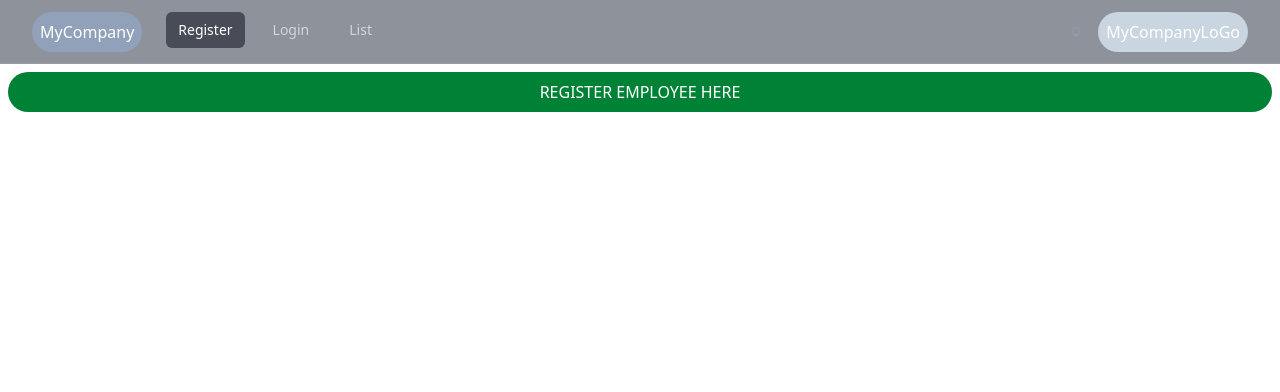
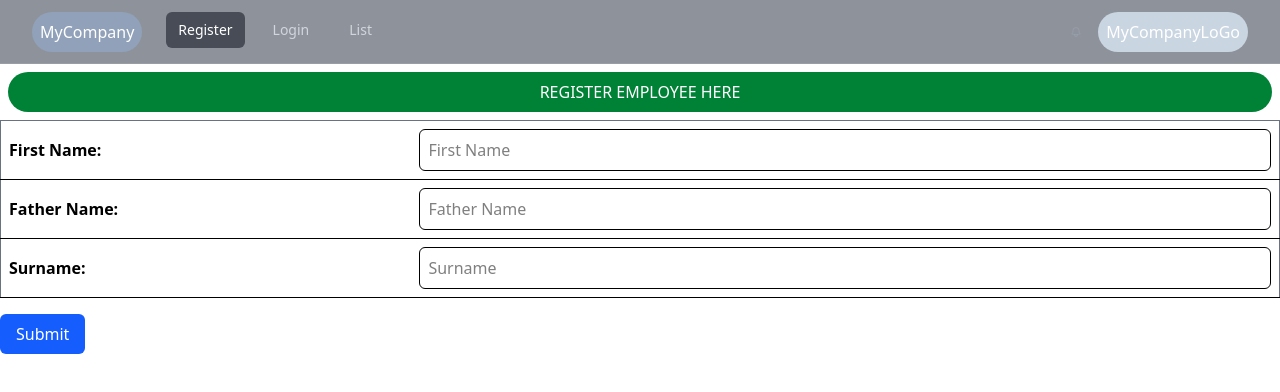
Before and after one commit to JakManC/EmployeeFrontEnd, a React (Vite) app: page /registerEmployee in a window 1280 px wide. Shown: the top 392 px of the page. Built offline with nearby package versions, Linux system fonts and the light colour scheme.

Commit message:
Commit In LocalSundarMan
Go This Changes On Origin/main

```diff
--- a/employeeStore.js
+++ b/employeeStore.js
@@ -1,6 +1,12 @@
+import { data } from "react-router-dom";
 import { create } from "zustand";
 
 const useEmployeeStore = create((set) => ({
-  employeeArray: [{ id: 1, fName: "abc", fatherName: "def", surName: "xyz" }],
+  employeeArray: [],
+  addEmpIntoList: (empl) => {
+    set((state) => ({
+      employeeArray: [...state.employeeArray, empl],
+    }));
+  },
 }));
 export default useEmployeeStore;
--- a/src/components/ListEmployee.jsx
+++ b/src/components/ListEmployee.jsx
@@ -15,13 +15,29 @@ function ListEmployee() {
           LIST OF EMPLOYEES ARE AS FOLLOWS..
         </h1>
 
-        <ul>
-          {employeeArray.map((employee) => (
-            <li key={employee.id}>
-              Name :{employee.fName} {employee.fatherName} {employee.surName}
-            </li>
-          ))}
-        </ul>
+        <table className="border border-black w-full mt-4">
+          <thead>
+            <tr className="bg-gray-200">
+              <th className="border border-black p-2">ID</th>
+              <th className="border border-black p-2">First Name</th>
+              <th className="border border-black p-2">Father Name</th>
+              <th className="border border-black p-2">Surname</th>
+            </tr>
+          </thead>
+
+          <tbody>
+            {employeeArray.map((employee, index) => (
+              <tr key={index}>
+                <td className="border border-black p-2">{index + 1}</td>
+                <td className="border border-black p-2">{employee.fName}</td>
+                <td className="border border-black p-2">
+                  {employee.fatherName}
+                </td>
+                <td className="border border-black p-2">{employee.surName}</td>
+              </tr>
+            ))}
+          </tbody>
+        </table>
       </div>
     </div>
   );
--- a/src/components/RegisterEmployee.jsx
+++ b/src/components/RegisterEmployee.jsx
@@ -1,7 +1,23 @@
 import React from "react";
 import NavBar from "./NavBar";
+import { useForm } from "react-hook-form";
+import useEmployeeStore from "../../employeeStore";
 
 function RegisterEmployee() {
+  const addEmpIntoList = useEmployeeStore((state) => state.addEmpIntoList);
+
+  const {
+    register,
+    handleSubmit,
+    watch,
+    reset,
+    formState: { errors },
+  } = useForm();
+  const onSubmit = (data) => {
+    console.log(`Name : ${data.fName} ${data.fatherName} ${data.surName}`);
+    addEmpIntoList(data);
+    reset();
+  };
   return (
     <div className="mainDiv">
       <div className="navDiv">
@@ -11,6 +27,58 @@ function RegisterEmployee() {
         <h1 className="bg-green-700 text-white text-center p-2 m-2 rounded-full">
           REGISTER EMPLOYEE HERE
         </h1>
+
+        <form onSubmit={handleSubmit(onSubmit)}>
+          <table className="border border-gray-500 w-full text-left">
+            <tbody>
+              {/* First Name */}
+              <tr className="border-b">
+                <td className="p-2 font-semibold">First Name:</td>
+                <td className="p-2">
+                  <input
+                    type="text"
+                    {...register("fName")}
+                    placeholder="First Name"
+                    className="border border-black p-2 rounded-md w-full"
+                  />
+                </td>
+              </tr>
+
+              {/* Father Name */}
+              <tr className="border-b">
+                <td className="p-2 font-semibold">Father Name:</td>
+                <td className="p-2">
+                  <input
+                    type="text"
+                    {...register("fatherName")}
+                    placeholder="Father Name"
+                    className="border border-black p-2 rounded-md w-full"
+                  />
+                </td>
+              </tr>
+
+              {/* Surname */}
+              <tr className="border-b">
+                <td className="p-2 font-semibold">Surname:</td>
+                <td className="p-2">
+                  <input
+                    type="text"
+                    {...register("surName")}
+                    placeholder="Surname"
+                    className="border border-black p-2 rounded-md w-full"
+                  />
+                </td>
+              </tr>
+            </tbody>
+          </table>
+
+          <button
+            type="submit"
+            className="mt-4 bg-blue-600 text-white p-2 px-4 rounded-md"
+          >
+            Submit
+          </button>
+        </form>
       </div>
     </div>
   );
```
